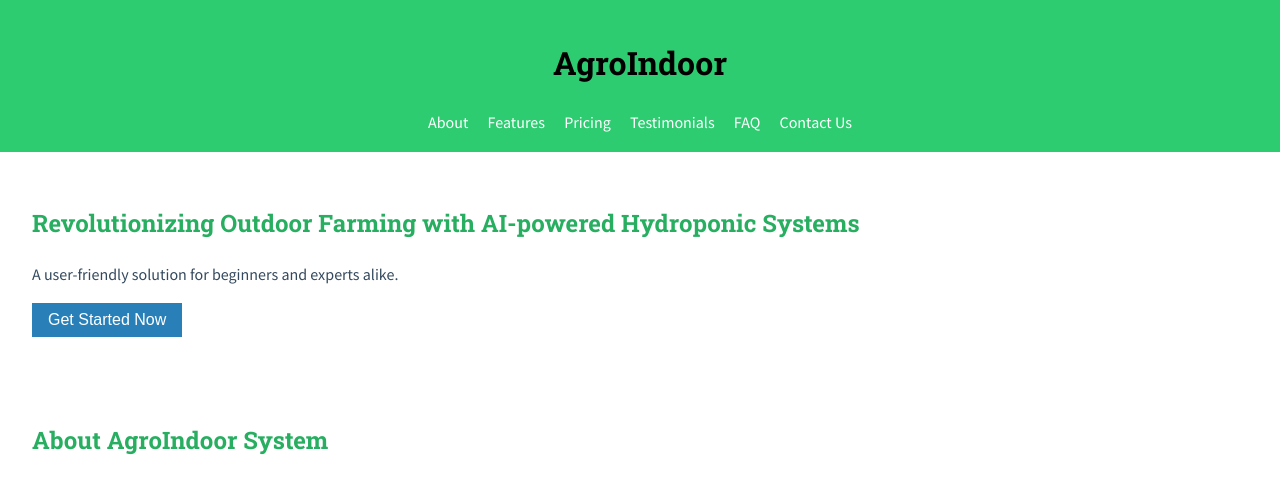
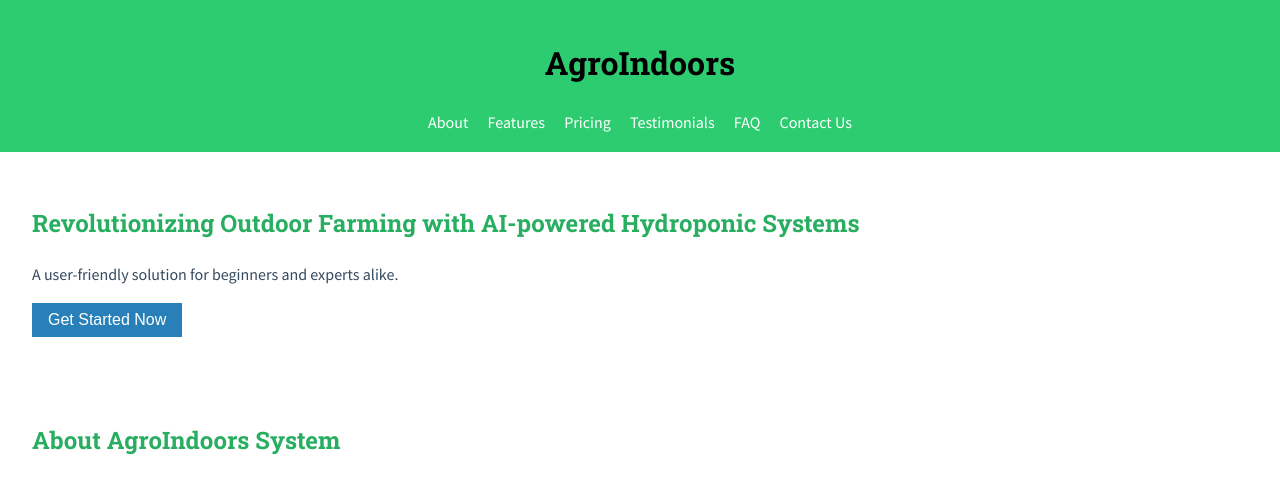
Before and after one commit to AgroIndoorEd/AgroIndoorEd.github.io, a plain HTML site: page index.html in a window 1280 px wide. Shown: the top 477 px of the page. Drawn offline with Linux system fonts and the light colour scheme.

Commit message:
Update index.html

```diff
--- a/index.html
+++ b/index.html
@@ -3,7 +3,7 @@
 <head>
   <meta charset="UTF-8">
   <meta name="viewport" content="width=device-width, initial-scale=1.0">
-  <title>AgroIndoor - AI-powered Hydroponic Systems</title>
+  <title>AgroIndoors - AI-powered Hydroponic Systems</title>
   <link rel="stylesheet" href="styles.css">
   <!-- Add Google Fonts -->
   <link rel="preconnect" href="https://fonts.googleapis.com">
@@ -13,7 +13,7 @@
 <body>
   <!-- Header -->
   <header>
-    <h1>AgroIndoor</h1>
+    <h1>AgroIndoors</h1>
     <nav>
       <a href="#about">About</a>
       <a href="#features">Features</a>
@@ -31,7 +31,7 @@
   </section>
   <!-- About -->
   <section id="about">
-    <h2>About AgroIndoor System</h2>
+    <h2>About AgroIndoors System</h2>
     <p>AgroIndoor is an innovative product by Group 10 that uses AI to monitor and optimize the state of plants grown in hydroponic systems. The system uses AI to monitor plant species, lighting, water, and pH levels to provide real-time updates on the plant's status, estimated time of harvesting, and yield rate. Our application includes a user-friendly interface that displays the plant's status in percentage form and provides notifications for when it's time to harvest. With AgroIndoor, even beginner home farmers can enjoy the benefits of growing their crops indoors.</p>
     <p>Indoor farming is an emerging space, but most of the available systems in the market are quite expensive due to temperature control and lack control of the plant's status. To improve this and make it more cost-effective, the AgroIndoor system is used outdoors to match the outdoor temperature. Although this means the choice of plants is regionally locked, our smart system contains a camera that detects the type of plant being used and sets the lighting and watering needs, adjusted according to the growth of the plant, and displayed in real-time on our user-friendly application.</p>
   </section>
@@ -74,7 +74,7 @@
 
   <!-- Footer -->
   <footer>
-    <p>&copy; 2023 AgroIndoor. All rights reserved.</p>
+    <p>&copy; 2023 AgroIndoors. All rights reserved.</p>
   </footer>
 </body>
 </html>
```
